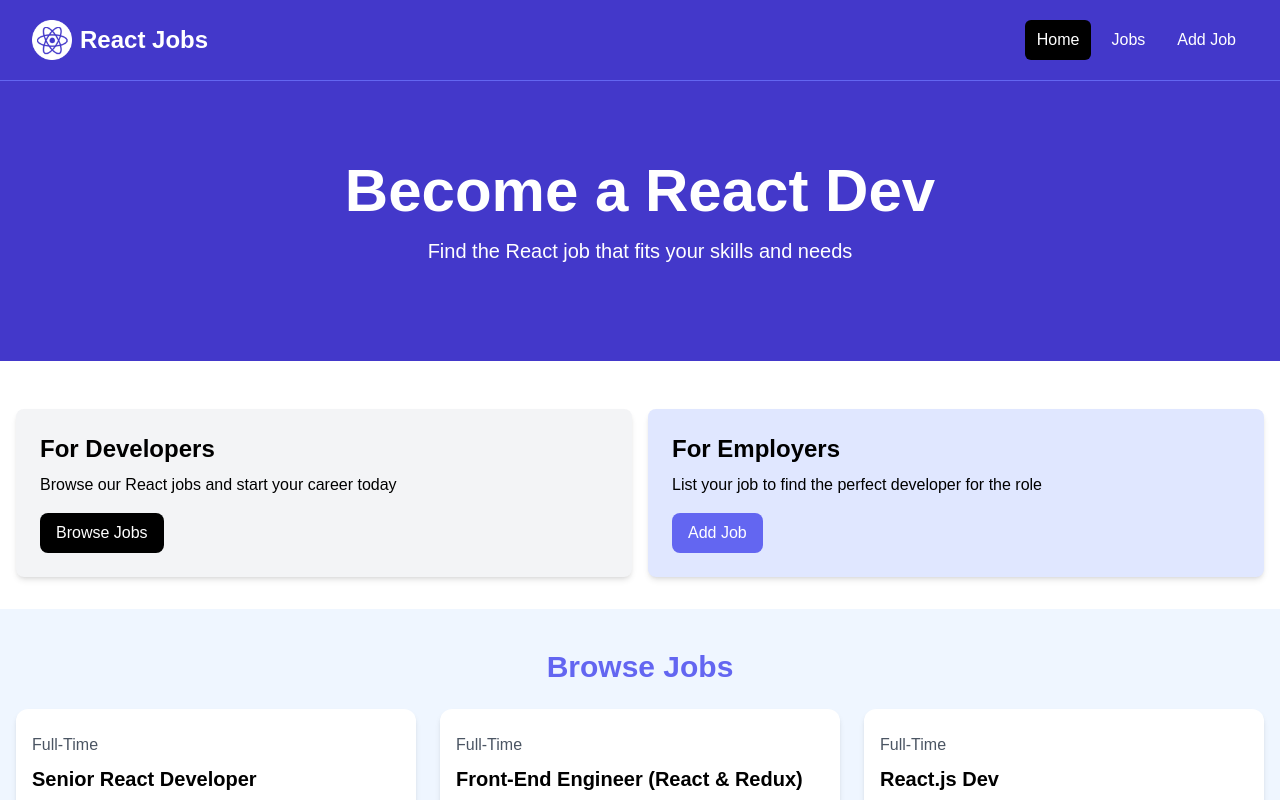
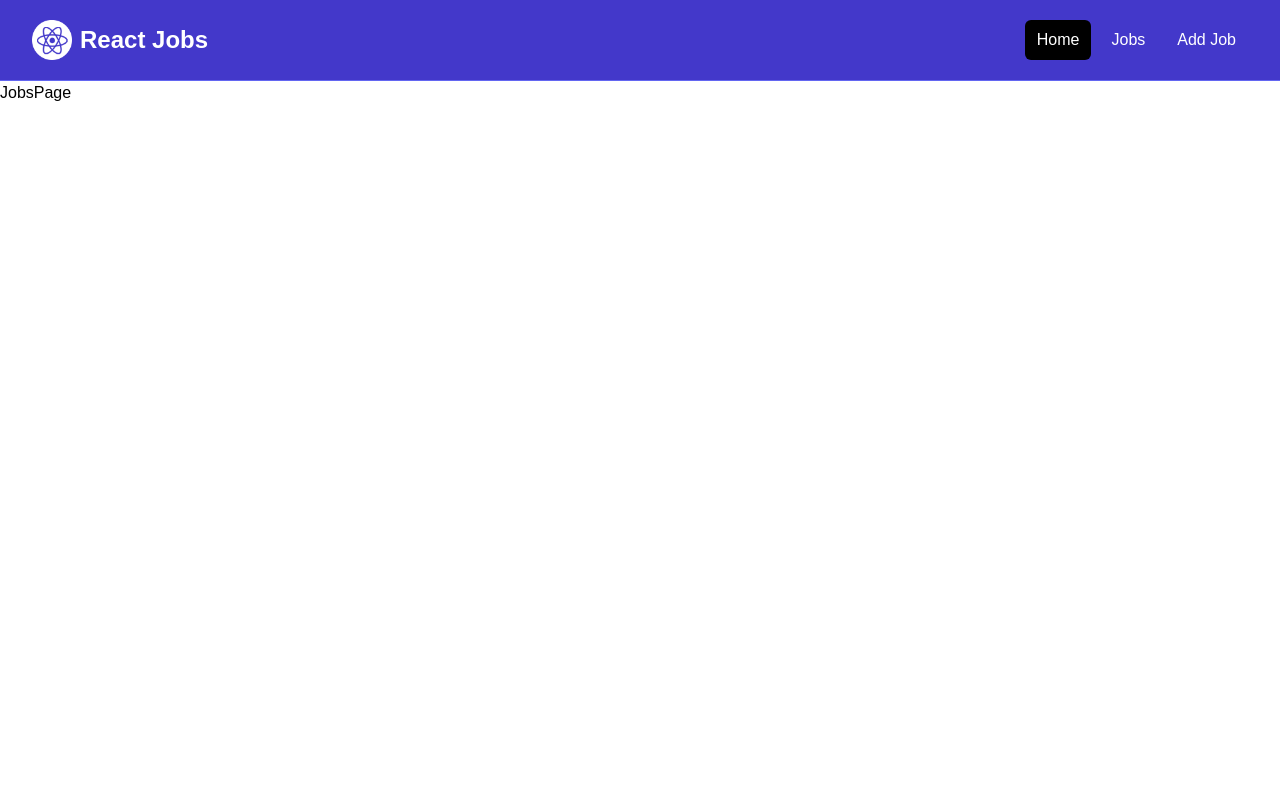
Before and after one commit to mihirmore25/react-brad-dev, a React (Vite) app: page /jobs in a window 1280 px wide. Shown: the top 800 px of the page. Built offline with nearby package versions, Linux system fonts and the light colour scheme.

Commit message:
Add react-router-dom foundation

```diff
--- a/package.json
+++ b/package.json
@@ -12,7 +12,8 @@
   "dependencies": {
     "react": "^18.2.0",
     "react-dom": "^18.2.0",
-    "react-icons": "^5.1.0"
+    "react-icons": "^5.1.0",
+    "react-router-dom": "^6.22.3"
   },
   "devDependencies": {
     "@types/react": "^18.2.66",
--- a/src/App.jsx
+++ b/src/App.jsx
@@ -1,19 +1,24 @@
-import Navbar from "./components/Navbar";
-import Hero from "./components/Hero";
-import HomeCards from "./components/HomeCards";
-import JobListings from "./components/JobListings";
-import ViewAllJobs from "./components/ViewAllJobs";
+import {
+    Route,
+    createBrowserRouter,
+    createRoutesFromElements,
+    RouterProvider,
+} from "react-router-dom";
+import MainLayout from "./layouts/MainLayout";
+import HomePage from "./pages/HomePage";
+import JobsPage from "./pages/JobsPage";
+
+const router = createBrowserRouter(
+    createRoutesFromElements(
+        <Route path="/" element={<MainLayout />}>
+            <Route index element={<HomePage />} />
+            <Route path="/jobs" element={<JobsPage />} />
+        </Route>
+    )
+);
 
 const App = () => {
-    return (
-        <>
-            <Navbar />
-            <Hero />
-            <HomeCards />
-            <JobListings />
-            <ViewAllJobs />
-        </>
-    );
+    return <RouterProvider router={router} />;
 };
 
 export default App;
--- a/src/components/Navbar.jsx
+++ b/src/components/Navbar.jsx
@@ -9,7 +9,7 @@
                             {/* <!-- Logo --> */}
                             <a
                                 className="flex flex-shrink-0 items-center mr-4"
-                                href="/index.html"
+                                href="/"
                             >
                                 <img
                                     className="h-10 w-auto"
@@ -23,19 +23,19 @@
                             <div className="md:ml-auto">
                                 <div className="flex space-x-2">
                                     <a
-                                        href="/index.html"
+                                        href="/"
                                         className="text-white bg-black hover:bg-gray-900 hover:text-white rounded-md px-3 py-2"
                                     >
                                         Home
                                     </a>
                                     <a
-                                        href="/jobs.html"
+                                        href="/jobs"
                                         className="text-white hover:bg-gray-900 hover:text-white rounded-md px-3 py-2"
                                     >
                                         Jobs
                                     </a>
                                     <a
-                                        href="/add-job.html"
+                                        href="/add-job"
                                         className="text-white hover:bg-gray-900 hover:text-white rounded-md px-3 py-2"
                                     >
                                         Add Job
--- /dev/null
+++ b/src/layouts/MainLayout.jsx
@@ -0,0 +1,13 @@
+import { Outlet } from "react-router-dom";
+import Navbar from "../components/Navbar";
+
+const MainLayout = () => {
+    return (
+        <>
+            <Navbar />
+            <Outlet />
+        </>
+    );
+};
+
+export default MainLayout;
--- /dev/null
+++ b/src/pages/HomePage.jsx
@@ -0,0 +1,17 @@
+import Hero from "../components/Hero";
+import HomeCards from "../components/HomeCards";
+import JobListings from "../components/JobListings";
+import ViewAllJobs from "../components/ViewAllJobs";
+
+const HomePage = () => {
+    return (
+        <>
+            <Hero />
+            <HomeCards />
+            <JobListings />
+            <ViewAllJobs />
+        </>
+    );
+};
+
+export default HomePage;
--- /dev/null
+++ b/src/pages/JobsPage.jsx
@@ -0,0 +1,7 @@
+const JobsPage = () => {
+  return (
+    <div>JobsPage</div>
+  )
+}
+
+export default JobsPage
```
Also changed, not shown: 1 other file (tests, documents, lock files or other folders).
